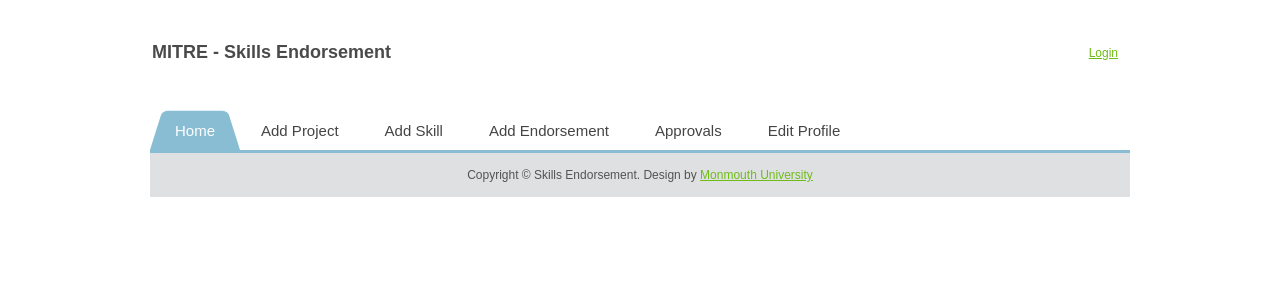
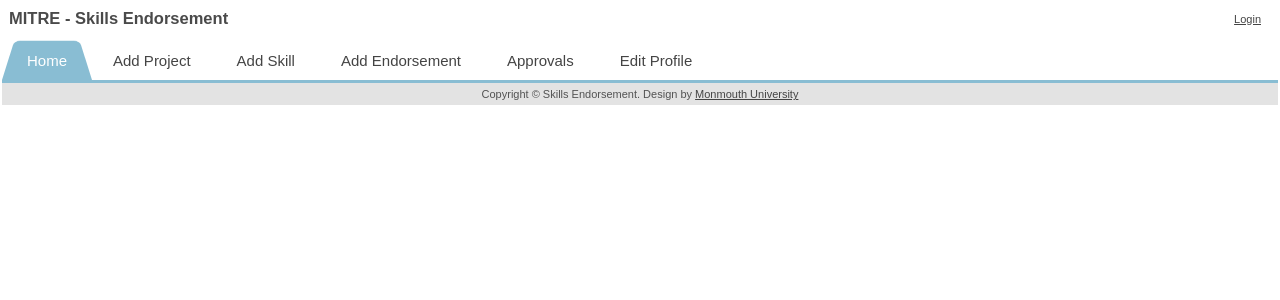
Before and after one commit to kamalthakker/Skills_Endorsement_Project, a PHP site: page /user/index.php in a window 1280 px wide. Shown: the top 300 px of the page. Run offline with PHP 8.4, Linux system fonts and the light colour scheme.

Commit message:
added new tags

```diff
--- a/user/includes/styles.css
+++ b/user/includes/styles.css
@@ -1,4 +1,13 @@
+/*
+http://www.awwwards.com/trendy-web-color-palettes-and-material-design-color-schemes-tools.html
+
+
+*/
+
 @import url(http://fonts.googleapis.com/css?family=Raleway);
+@import url("http://fonts.googleapis.com/css?family=Source+Sans+Pro:600,900");
+
+
 #cssmenu,
 #cssmenu ul,
 #cssmenu ul li,
@@ -106,17 +115,18 @@
 	font-family:Arial, Helvetica, sans-serif;
 }
 body  {
-	font-family:Arial, Helvetica, sans-serif;
-	font-size:12px;
+	//font-family:Arial, Helvetica, sans-serif;
+	font-size:11px;
 	background:#ffffff;
 	color:#4a4a4a;
 }
 a {
-	color:#6fbc18;
+	//color:#262216;
+	color:#444444;
 	text-decoration:underline;
 }
 a:hover {
-	color:#6fbc18;
+	//color:#6fbc18;
 	text-decoration:none;
 }
 img {
@@ -129,26 +139,26 @@
 	padding:0 0 20px 0;
 }
 #container {
-	width: 980px;
-	margin: 0 auto;
+	width: auto;
+	margin: 2px 2px 2px 2px ;
 }
 .logo {
-	padding:40px 0;
+	padding:5px 5px 5px 5px;
 }
 
 #footer {
-	background:#dfe0e2;
+	background:#e3e3e3;
 	color:#535353;
-	padding:15px 0;
+	padding:5px 0;
 }
 #footer p {
 	text-align:center;
 }
 #footer a {
-	color:#6fbc18;
+	color:#444444;
 	text-decoration:underline;
 }
 #footer a:hover {
-	color:#6fbc18;
+	//color:#c9c9c9;
 	text-decoration:none;
 }
```
